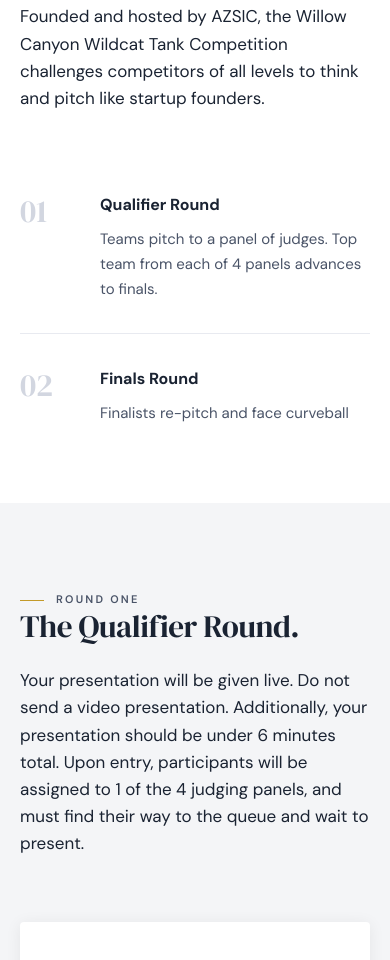
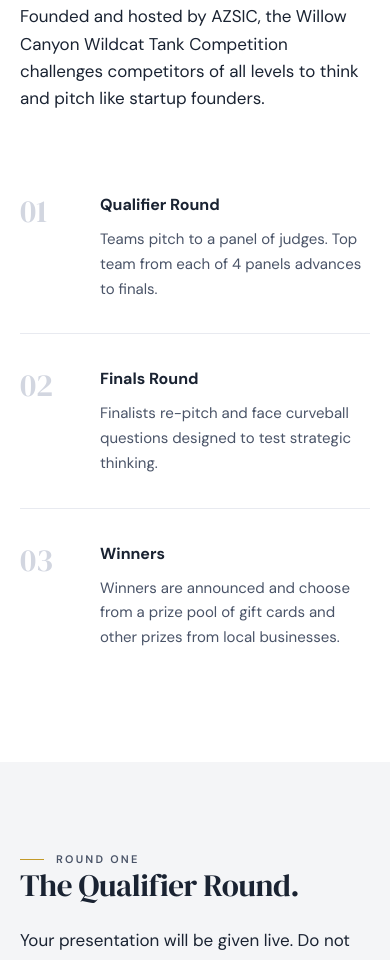
Before and after one commit to gavinlemon8210-create/ASIC-Website, a plain HTML site: page sharktank.html in a window 390 px wide. Shown: the part 1037-1997 px from the top of the page. Drawn offline with Linux system fonts and the light colour scheme.

Commit message:
Mobile: fix Finals Round description clipped on Wildcat Tank page
.split-media has aspect-ratio:4/3 + overflow:hidden (for photo grids).
When it wraps the st-format-grid card list instead of a photo, that clips
the 02/03 cards. Use :has() to release aspect-ratio and overflow on card
list containers. Cache v=18->v=19.

Co-Authored-By: Claude Sonnet 4.6 <noreply@anthropic.com>

```diff
--- a/sharktank.html
+++ b/sharktank.html
@@ -12,7 +12,7 @@
   <link rel="preconnect" href="https://fonts.googleapis.com" />
   <link rel="preconnect" href="https://fonts.gstatic.com" crossorigin />
   <link rel="stylesheet" href="https://fonts.googleapis.com/css2?family=DM+Mono:wght@400;500&display=swap" />
-  <link rel="stylesheet" href="style.css?v=18" />
+  <link rel="stylesheet" href="style.css?v=19" />
 </head>
 <body>
 
--- a/style.css
+++ b/style.css
@@ -1825,6 +1825,13 @@ h1, h2, h3, h4, h5, h6 { margin: 0; font-weight: var(--fw-regular); }
   .professionals-grid {
     grid-template-columns: 1fr;
     gap: 48px;
+  }
+  /* When split-media holds a card list (not a photo), release the fixed
+     aspect-ratio and clipping so all cards are fully visible. */
+  .split-media:has(.st-format-grid) {
+    aspect-ratio: unset;
+    overflow: visible;
+    height: auto;
   }
   .about-who-left { position: static; }
   .comp-head { grid-template-columns: 1fr; }
```
Also changed, not shown: about.html (+1 -1 lines), contact.html (+1 -1 lines), contributors.html (+1 -1 lines), index.html (+1 -1 lines), team.html (+1 -1 lines).
